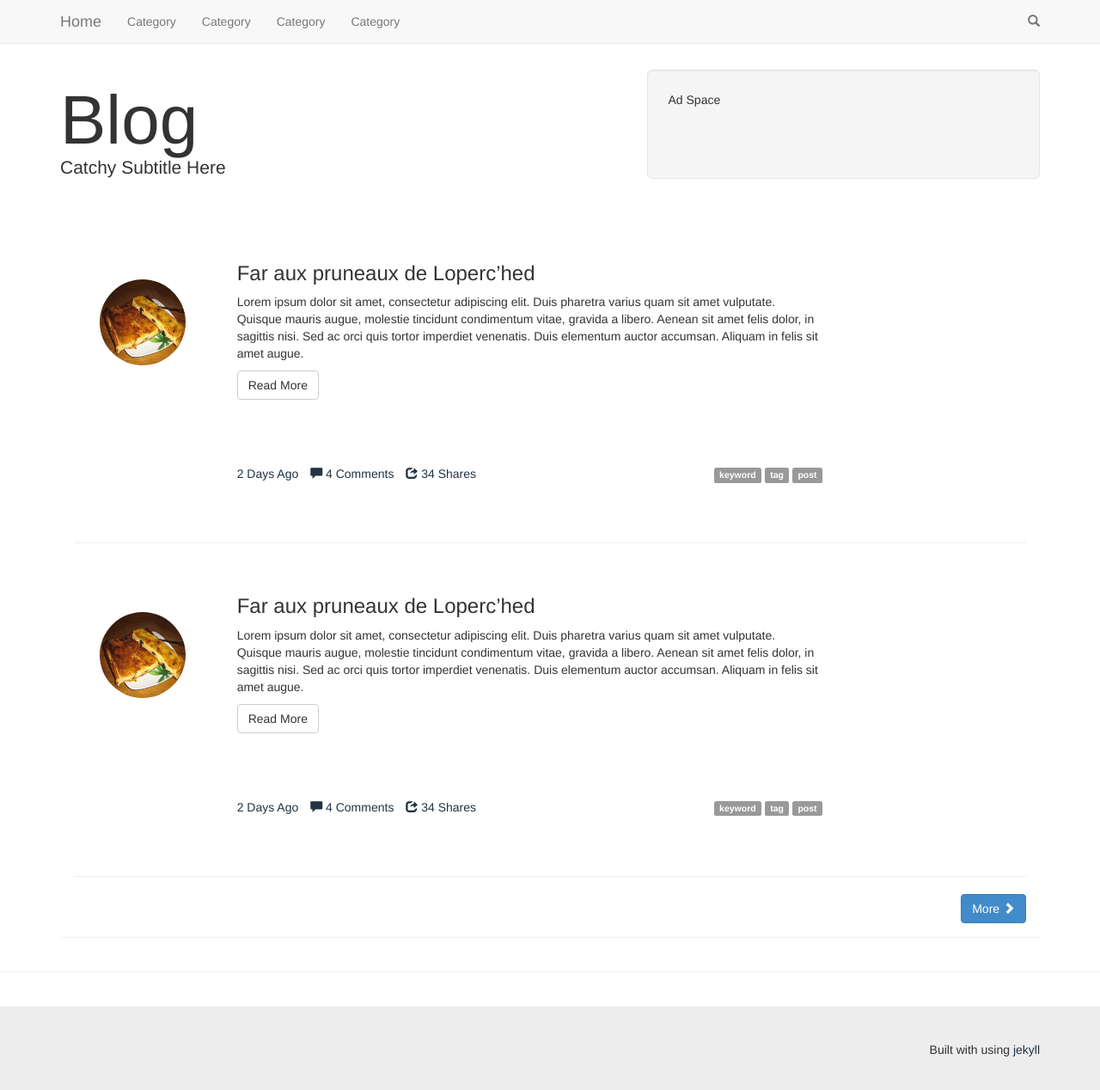
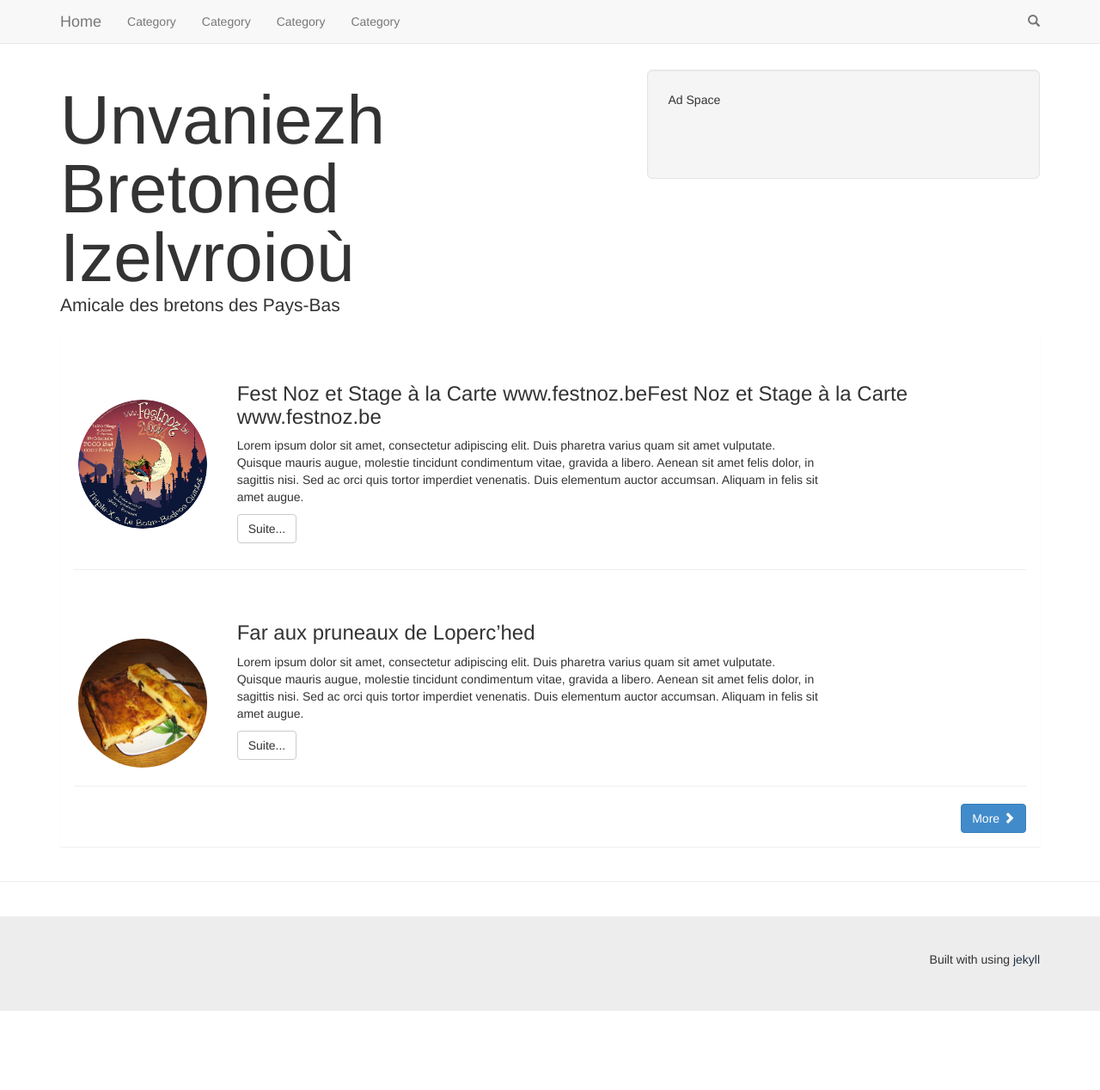
Before and after one commit to ymorvan/breizh-izelvroiou, a Jekyll site: the page built from index.html, in a window 1280 px wide and 1281 px high. Shown: the top 1268 px of the window at 86% size. Built offline with Jekyll 4.4.1, drawn with Linux system fonts in a browser that asks for light colours; nearby versions of some CDN libraries; library files that are not in the unit come from our copies.

Commit message:
link to page ok

```diff
--- a/_includes/header.html
+++ b/_includes/header.html
@@ -43,8 +43,8 @@
   <div class="container">
     <div class="row">
       <div class="col-md-7">
-        <h1>Blog
-          <p class="lead">Catchy Subtitle Here</p>
+        <h1>Unvaniezh Bretoned Izelvroioù
+          <p class="lead">Amicale des bretons des Pays-Bas</p>
         </h1>
       </div>
       <div class="col-md-5">
--- a/_posts/2014-06-24-Fest-Noz-Stage-a-la-Carte.md
+++ b/_posts/2014-06-24-Fest-Noz-Stage-a-la-Carte.md
@@ -1,14 +1,9 @@
 ---
 layout: post
-title: Far aux pruneaux de Loperc’hed
+title: Fest Noz et Stage à la Carte www.festnoz.beFest Noz et Stage à la Carte www.festnoz.be
 redirect_from: "/Fest-Noz-Stage-a-la-Carte-www.html"
-image: images/rubon4.jpg
+image: images/arton29.png
 ---
-
-Fest Noz & Stage à la Carte www.festnoz.be
-
-mardi 24 juin 2014, par yannig
-
 Chers amis,
 
 Comme chaque année nous avons le plaisir de vous inviter à notre
--- a/index.html
+++ b/index.html
@@ -19,7 +19,7 @@ layout: default
             <br>
             <div class="col-md-2 col-sm-3 text-center">
               <a class="story-img" href="#">
-		<img src={{ post.image }} style="width:100px;height:100px" class="img-circle"></a>
+		<img src={{ post.image }} style="width:150px;height:150px" class="img-circle"></a>
 
 
             </div>
@@ -31,19 +31,20 @@ layout: default
                     Quisque mauris augue, molestie tincidunt condimentum vitae, gravida a libero. Aenean sit amet felis
                     dolor, in sagittis nisi. Sed ac orci quis tortor imperdiet venenatis. Duis elementum auctor accumsan.
                     Aliquam in felis sit amet augue.</p>
-                  <p class="lead"><button class="btn btn-default">Read More</button></p>
-                  <p class="pull-right"><span class="label label-default">keyword</span> <span class="label label-default">tag</span> <span class="label label-default">post</span></p>
 
-                  <ul class="list-inline">
-		    <li><a href="#">2 Days Ago</a></li>
-		    <li><a href="#"><i class="glyphicon glyphicon-comment"></i> 4 Comments</a></li>
-		    <li><a href="#"><i class="glyphicon glyphicon-share"></i> 34 Shares</a></li>
-		  </ul>
+		      <a href="{{ post.url | prepend: site.baseurl }}">
+			<p><button class="btn btn-default">
+		      Suite...</button></p></a>
+                  <!-- <p class="pull-right"><span class="label label-default">keyword</span> <span class="label label-default">tag</span> <span class="label label-default">post</span></p> -->
+                  <!-- <Ul class="list-inline"> -->
+		  <!--   <li><a href="#">2 Days Ago</a></li> -->
+		  <!--   <li><a href="#"><i class="glyphicon glyphicon-comment"></i> 4 Comments</a></li> -->
+		  <!--   <li><a href="#"><i class="glyphicon glyphicon-share"></i> 34 Shares</a></li> -->
+		  <!-- </ul> -->
 
                 </div> <!-- col-xs-9 -->
                 <div class="col-xs-3"></div>
               </div> <!--/row-->
-              <br><br>
             </div> <!--/col-md-10 col-sm-9sz-->
           </div> <!--/row-->       <!--/stories-->
           <hr>
```
Also changed, not shown: images/arton29.png (added), 5 other files.
